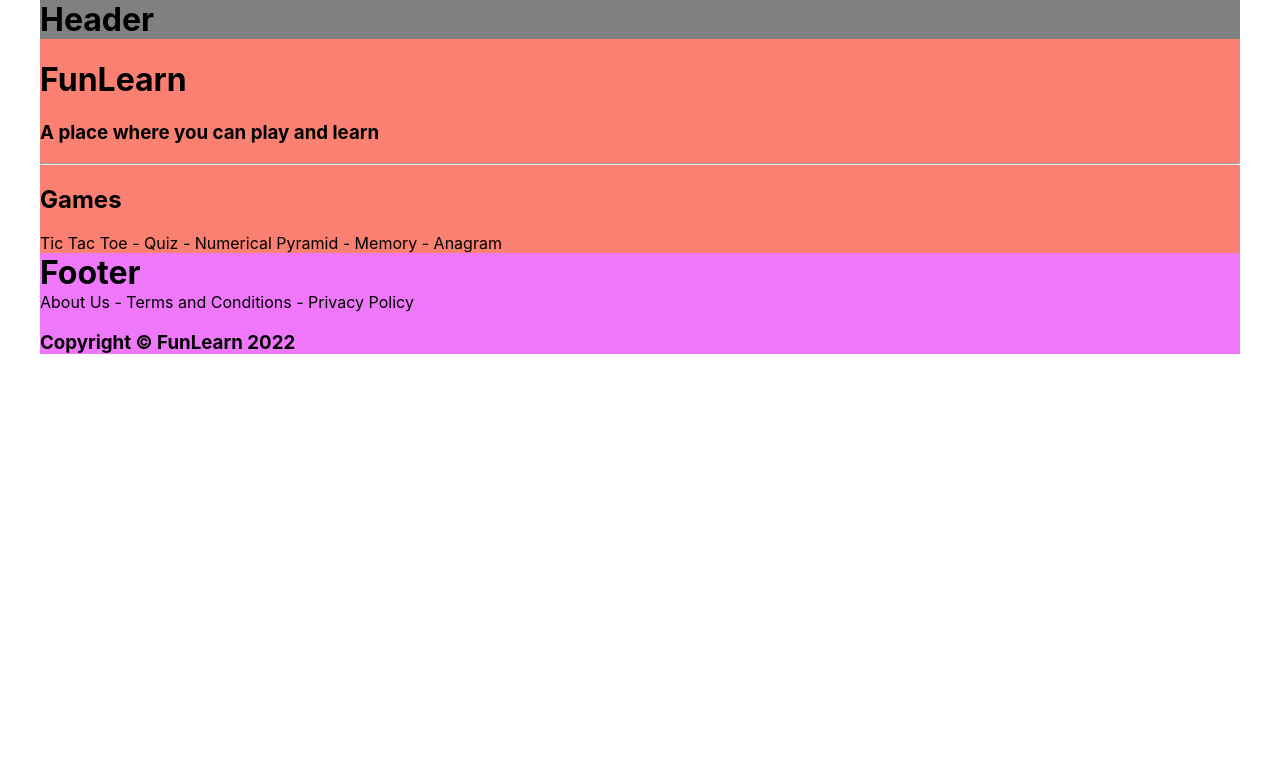
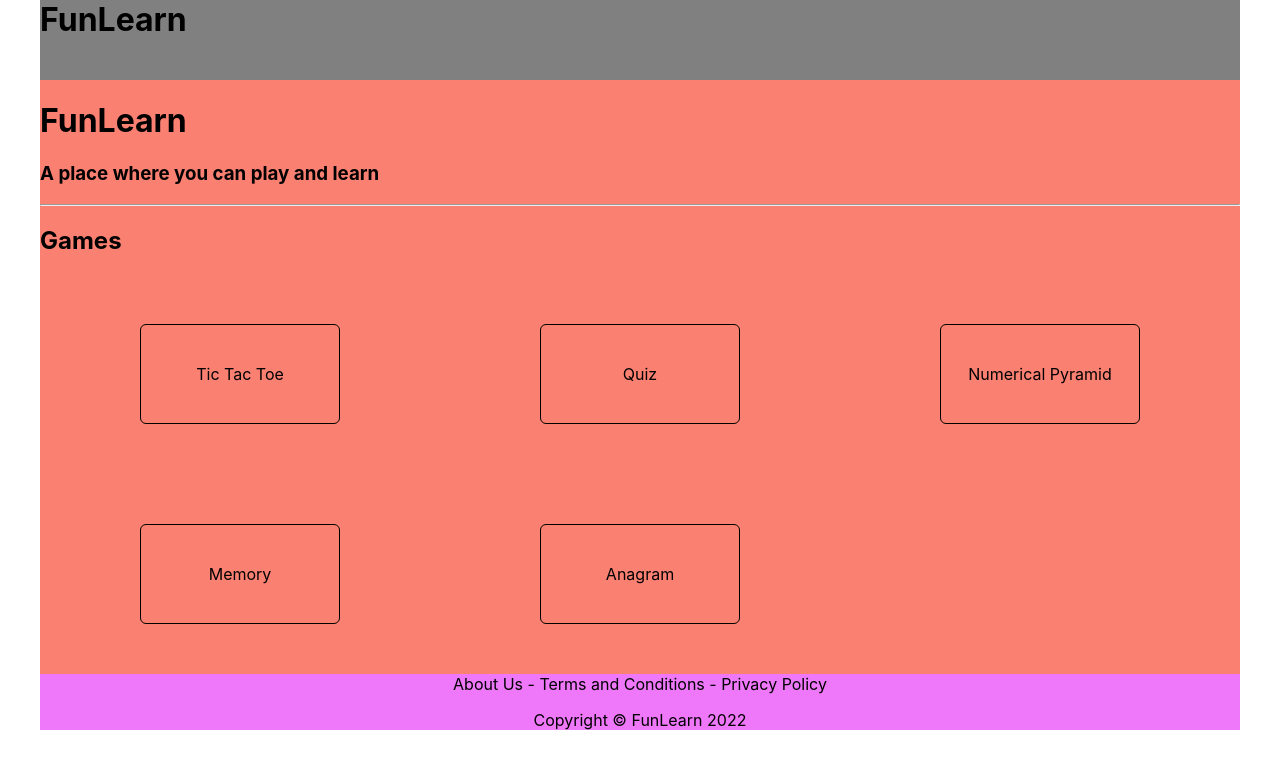
Before and after one commit to LucaPalminteri/FunLearn, a Next.js app: page / in a window 1280 px wide. Shown: the top 768 px of the page. Built offline with nearby package versions, Linux system fonts and the light colour scheme.

Commit message:
styled games container

```diff
--- a/components/Footer.js
+++ b/components/Footer.js
@@ -2,8 +2,8 @@ import Link from 'next/dist/client/link';
 
 export default function Footer() {
     return (
-        <div className='footer'>
-            <h1>Footer</h1>
+        <footer className='footer'>
+            <div className='info-container'>
                 <Link href={'/info/about-us'}>
                     <a>About Us</a>
                 </Link>
@@ -15,7 +15,8 @@ export default function Footer() {
                 <Link href={'/info/privacy-policy'}>
                     <a>Privacy Policy</a>
                 </Link>
-            <h3>Copyright © FunLearn {new Date().getFullYear()}</h3>
             </div>
+            <p>Copyright © FunLearn {new Date().getFullYear()}</p>
+        </footer>
     )
 }
--- a/components/Header.js
+++ b/components/Header.js
@@ -3,8 +3,12 @@ import { Auth0Provider } from "@auth0/auth0-react";
 
 export default function Header() {
     return (
-        <div className='header'>
-            <h1>Header</h1>
-        </div>
+        <header className='header'>
+            <Link href={'/'}>
+                <a>
+                    <h1>FunLearn</h1>
+                </a>
+            </Link>
+        </header>
     )
 }
--- a/pages/index.js
+++ b/pages/index.js
@@ -22,25 +22,24 @@ export default function Home() {
       <hr />
 
         <h2>Games</h2>
+      <div className='games-container'>
         <Link href='/games/TicToe'>
-        <a>Tic Tac Toe</a>
+          <a className='game-link'>Tic Tac Toe</a>
         </Link>
-      {' - '}
         <Link href='/games/Quiz'>
-        <a>Quiz</a>
+          <a className='game-link'>Quiz</a>
         </Link>
-      {' - '}
         <Link href='/games/Pyramid'>
-        <a>Numerical Pyramid</a>
+          <a className='game-link'>Numerical Pyramid</a>
         </Link>
-      {' - '}
         <Link href='/games/Memory'>
-        <a>Memory</a>
+          <a className='game-link'>Memory</a>
         </Link>
-      {' - '}
         <Link href='/games/Anagram'>
-        <a>Anagram</a>
+          <a className='game-link'>Anagram</a>
         </Link>
+      </div>
+
 
       <Footer />
     </div>
--- a/styles/main.css
+++ b/styles/main.css
@@ -21,6 +21,8 @@ button {
 }
 
 .header {
+  width: 100%;
+  height: 80px;
   background-color: grey;
 }
 
@@ -29,15 +31,47 @@ button {
 }
 
 .footer {
+  text-align: center;
   background-color: #ef78fa;
-}
-
-.footer h1 {
-  margin: 0;
 }
 
 .home {
   background-color: salmon;
+}
+
+.games-container {
+  display: -ms-grid;
+  display: grid;
+  -ms-grid-columns: (1fr)[3];
+      grid-template-columns: repeat(3, 1fr);
+  -ms-grid-rows: (200px)[2];
+      grid-template-rows: repeat(2, 200px);
+  justify-items: center;
+  -webkit-box-align: center;
+      -ms-flex-align: center;
+          align-items: center;
+}
+
+.games-container .game-link {
+  display: -webkit-box;
+  display: -ms-flexbox;
+  display: flex;
+  -webkit-box-pack: center;
+      -ms-flex-pack: center;
+          justify-content: center;
+  -webkit-box-align: center;
+      -ms-flex-align: center;
+          align-items: center;
+  width: 50%;
+  height: 50%;
+  border: 1px solid;
+  border-radius: 6px;
+  -webkit-transition-duration: .2s;
+          transition-duration: .2s;
+}
+
+.games-container .game-link:hover {
+  background-color: #efefef;
 }
 
 .game {
@@ -68,6 +102,11 @@ button {
   background-color: green;
 }
 
+.tic-tac-toe button {
+  width: 40px;
+  height: 40px;
+}
+
 .clock {
   background-color: aqua;
 }
--- a/styles/scss/_footer.scss
+++ b/styles/scss/_footer.scss
@@ -1,7 +1,4 @@
 .footer {
+    text-align: center;
     background-color: #ef78fa;
-
-    h1 {
-        margin: 0;
-    }
 }
--- a/styles/scss/_game.scss
+++ b/styles/scss/_game.scss
@@ -1,3 +1,26 @@
+.games-container {
+    display: grid;
+    grid-template-columns: repeat(3,1fr);
+    grid-template-rows: repeat(2,200px);
+    justify-items: center;
+    align-items: center;
+
+    .game-link {
+        display: flex;
+        justify-content: center;
+        align-items: center;
+        width: 50%;
+        height: 50%;
+        border: 1px solid;
+        border-radius: 6px;
+        transition-duration: .2s;
+
+        &:hover {
+            background-color: #efefef;
+        }
+    }
+}
+
 .game {
     background-color: pink;
 }
--- a/styles/scss/_header.scss
+++ b/styles/scss/_header.scss
@@ -1,4 +1,6 @@
 .header {
+    width: 100%;
+    height: 80px;
     background-color: grey;
 
     h1 {
--- a/styles/scss/_tic-tac-toe.scss
+++ b/styles/scss/_tic-tac-toe.scss
@@ -2,4 +2,9 @@
     h2 {
         background-color: green;
     }
+
+    button {
+        width: 40px;
+        height: 40px;
+    }
 }
```
Also changed, not shown: 1 other file (tests, documents, lock files or other folders). Lines whose indentation alone changed are shown as unchanged.
